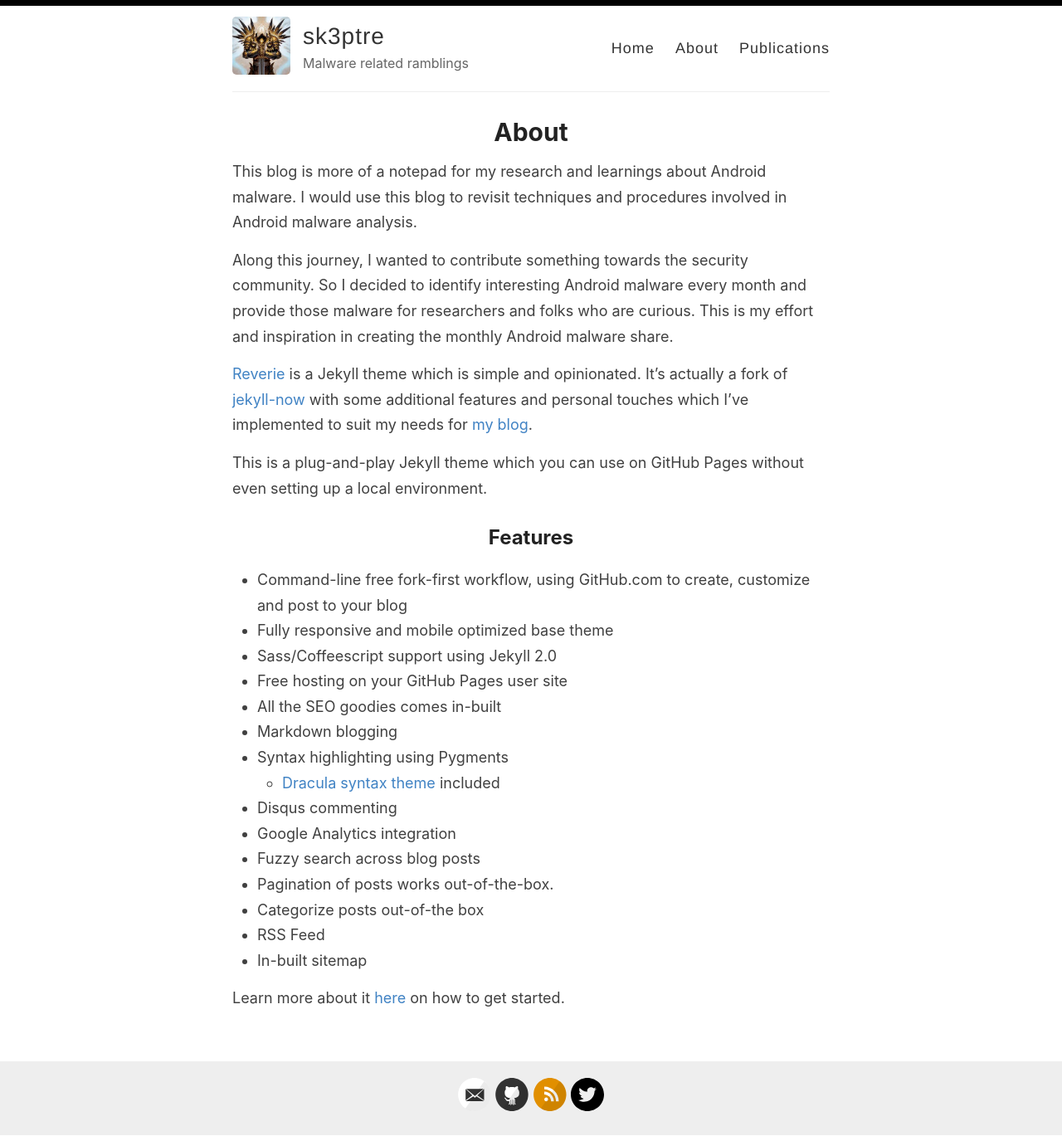
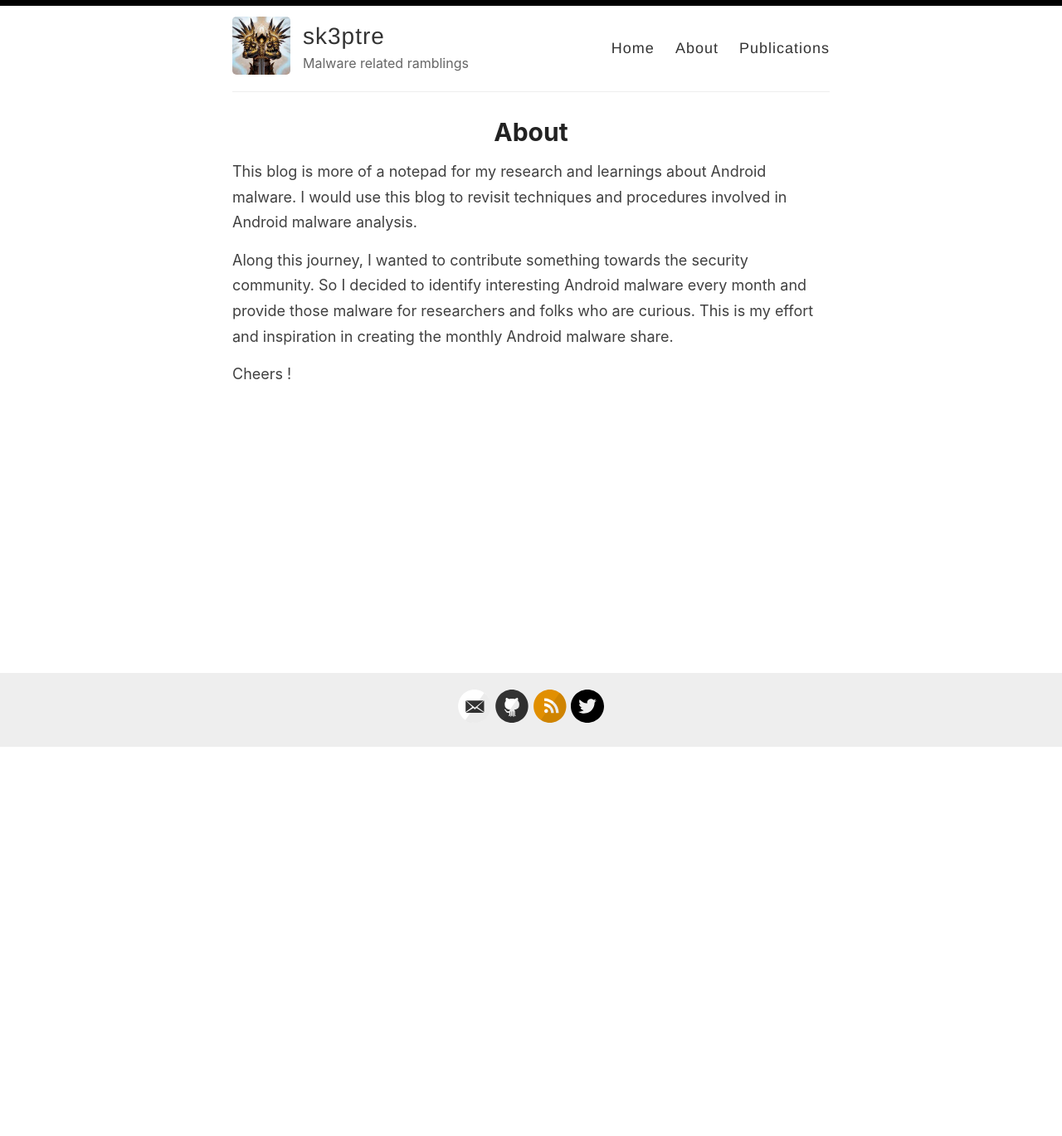
Before and after one commit to sk3ptre/sk3ptre.github.io, a Jekyll site: the page built from _pages/about.md, in a window 1280 px wide. Shown: the whole page at 83% size. Built offline with Jekyll 4.4.1, drawn with Linux system fonts in a browser that asks for light colours; after the commit the page ends 901 px from its top, so only the background shows below that.

Commit message:
Update about.md

```diff
--- a/_pages/about.md
+++ b/_pages/about.md
@@ -8,26 +8,4 @@
 
 Along this journey, I wanted to contribute something towards the security community. So I decided to identify interesting Android malware every month and provide those malware for researchers and folks who are curious. This is my effort and inspiration in creating the monthly Android malware share.
 
-[Reverie](https://github.com/amitmerchant1990/reverie) is a Jekyll theme which is simple and opinionated. It's actually a fork of [jekyll-now](https://github.com/barryclark/jekyll-now) with some additional features and personal touches which I've implemented to suit my needs for [my blog](https://www.amitmerchant.com).
-
-This is a plug-and-play Jekyll theme which you can use on GitHub Pages without even setting up a local environment.
-
-## Features
-
-- Command-line free fork-first workflow, using GitHub.com to create, customize and post to your blog
-- Fully responsive and mobile optimized base theme
-- Sass/Coffeescript support using Jekyll 2.0
-- Free hosting on your GitHub Pages user site
-- All the SEO goodies comes in-built
-- Markdown blogging
-- Syntax highlighting using Pygments
-    - [Dracula syntax theme](https://draculatheme.com/) included
-- Disqus commenting
-- Google Analytics integration
-- Fuzzy search across blog posts
-- Pagination of posts works out-of-the-box.
-- Categorize posts out-of-the box
-- RSS Feed
-- In-built sitemap
-
-Learn more about it [here](https://github.com/amitmerchant1990/reverie) on how to get started.
+Cheers !
```
